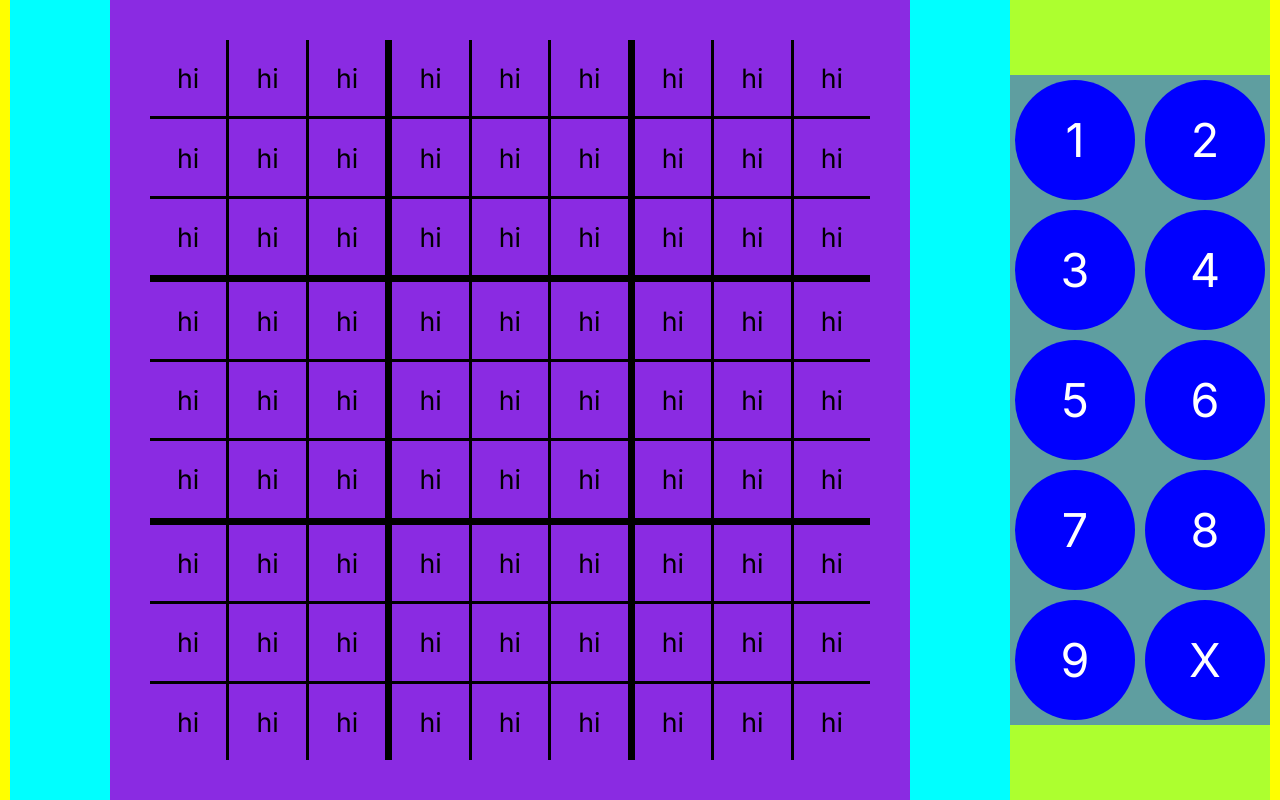
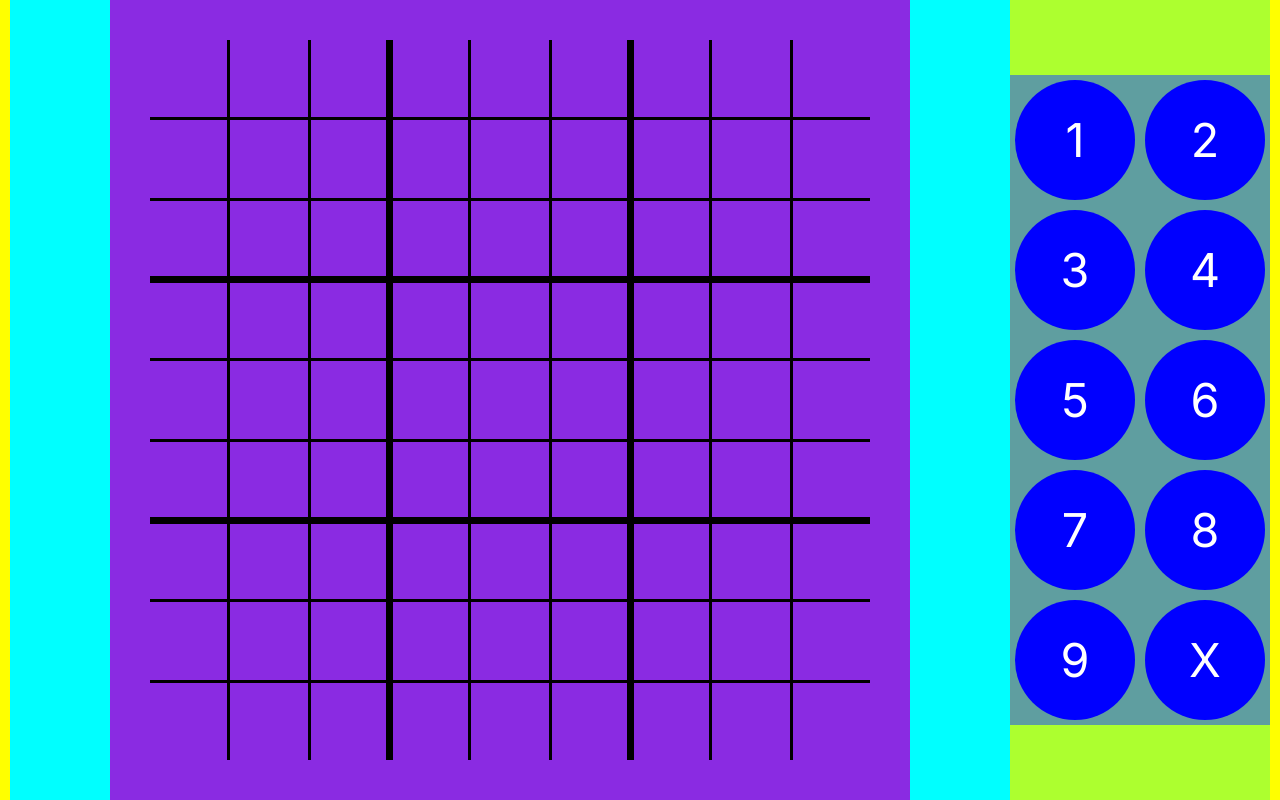
Before and after one commit to mroley1/sudoku-web, a Next.js app: page / in a window 1280 px wide. Built offline with nearby package versions, Linux system fonts and the light colour scheme.

Commit message:
fixed 2d state

```diff
--- a/src/app/globals.css
+++ b/src/app/globals.css
@@ -4,7 +4,7 @@
 @media (min-width: 800px) {
     :root {
         --small-gap-size: 3px;
-        --large-gap-size: 4px;
+        --large-gap-size: 2px;
         --cell-font-size: 20pt;
     }
 }
--- a/src/app/page.js
+++ b/src/app/page.js
@@ -76,27 +76,50 @@ export function LargeGrid() {
 
   const [grid, setCell] = useState(Array.from({length: 9},()=> Array.from({length: 9}, () => null)))
 
-  const handleInteraction = (row, col, event) => {
-    console.log(event.target.value)
+  function registerPress(row, col, event) {
+    console.log(row);
+    console.log(col);
+    console.log(event);
+    setCellByPos(row, col, "1");
+  }
+
+  function setCellByPos(row, col, val) {
+    console.log("event.target.value")
     let copy = [...grid];
-    copy[row][col] = +event.target.value;
+    copy[row][col] = val;
     setCell(copy);
+  }
+
+  function getCellByPos(row, col) {
+    return grid[row][col];
   }
 
   return (
     <div className={styles.large_grid}>
-      {grid.map((row, rowIndex) => row.map((col, colIndex) =>
-          <Cell key={rowIndex + "" + colIndex} onClick={e => handleInteraction(rowIndex, colIndex, e)} />
+      {
+      grid.map(
+        (row, rowIndex) => row.map(
+          (col, colIndex) =>
+            <Cell
+              key={rowIndex + "" + colIndex}
+              clickFunction={registerPress}
+              row={rowIndex}
+              col={colIndex}
+              element={col}
+            />
           )
-      )}
+        )
+      }
     </div>
   )
 }
 
 
 
-export function Cell() {
+export function Cell({ clickFunction: click, element: value, row:row, col:col}) {
   return (
-    <div className={styles.cell}>hi</div>
+    <div className={styles.cell} onClick={e => click(row, col, e)}>
+      <span>{value}</span>
+    </div>
   )
 }
--- a/src/app/page.module.css
+++ b/src/app/page.module.css
@@ -111,8 +111,8 @@
   width: 90%;
   height: 90%;
   display: grid;
-  grid-template-rows: repeat(9, auto);
-  grid-template-columns: repeat(9, auto);
+  grid-template-rows: repeat(9, 9fr);
+  grid-template-columns: repeat(9, 9fr);
   row-gap: var(--small-gap-size);
   column-gap: var(--small-gap-size);
   background-color: black;
@@ -126,12 +126,23 @@
   align-items: center;
   justify-content: center;
   font-size: var(--cell-font-size);
+  cursor: pointer;
 }
 
+/* vertical box lines */
 .cell:nth-child(3n):not(.cell:nth-child(9n)) {
   margin-right: var(--large-gap-size);
 }
 
+.cell:nth-child(3n+1):not(.cell:nth-child(9n+1)) {
+  margin-left: var(--large-gap-size);
+}
+
+/* horizontal box lines */
 .cell:nth-child(n+19):not(.cell:nth-child(n+28)), .cell:nth-child(n+46):not(.cell:nth-child(n+55)) {
   margin-bottom: var(--large-gap-size);
 }
+
+.cell:nth-child(n+28):not(.cell:nth-child(n+37)), .cell:nth-child(n+55):not(.cell:nth-child(n+64)) {
+  margin-top: var(--large-gap-size);
+}
```
